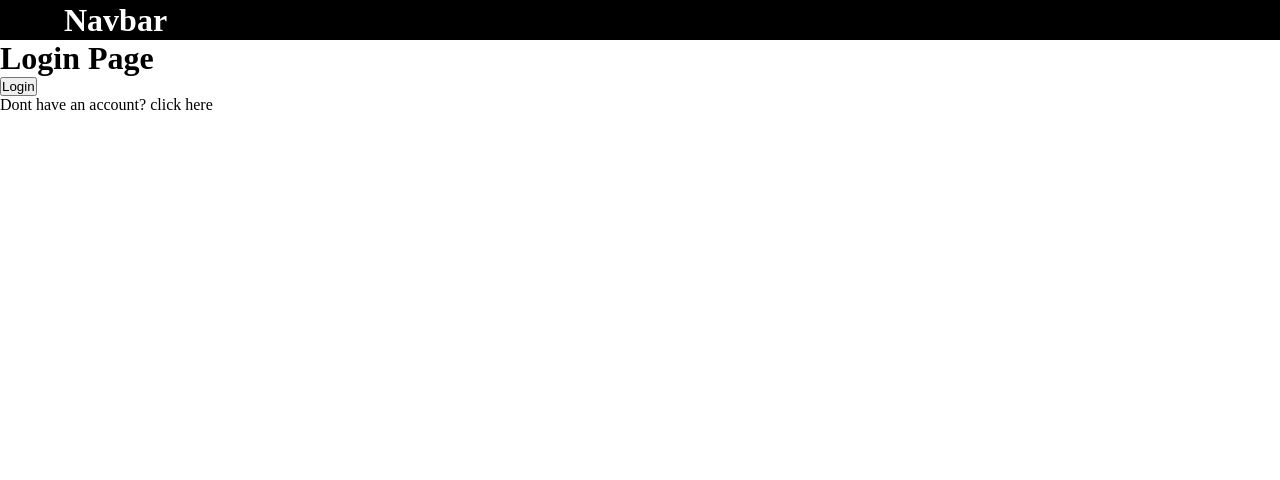
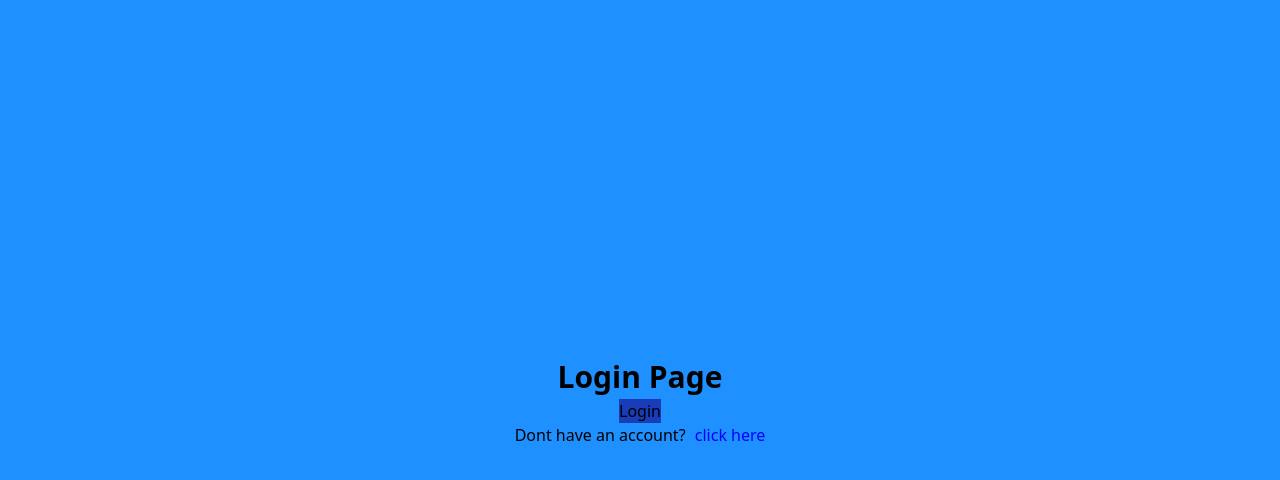
Before and after one commit to KevinMaulanaAtmaja/learn-next-js, a Next.js app in the folder next-app-pages/: page /auth/login in a window 1280 px wide. Shown: the top 480 px of the page. Built offline with nearby package versions, Linux system fonts and the light colour scheme.

Commit message:
global, module, css in js,sass, tailwindcss

```diff
--- /dev/null
+++ b/next-app-pages/postcss.config.mjs
@@ -0,0 +1,7 @@
+const config = {
+    plugins: {
+        "@tailwindcss/postcss": {},
+        autoprefixer: {},
+    },
+};
+export default config;
--- a/next-app-pages/src/components/layout/AppShell/index.tsx
+++ b/next-app-pages/src/components/layout/AppShell/index.tsx
@@ -1,14 +1,19 @@
+import { useRouter } from "next/router";
 import Navbar from "../Navbar";
 
 type AppshellProps = {
     children: React.ReactNode;
 };
 
+const disabledNavbar = ["/auth/login", "/auth/register"];
+
 export default function Appshell(props: AppshellProps) {
     const { children } = props;
+    const { pathname } = useRouter();
+
     return (
         <main>
-            <Navbar />
+            {!disabledNavbar.includes(pathname) && <Navbar />}
             {children}
         </main>
     );
--- /dev/null
+++ b/next-app-pages/src/components/layout/Navbar/Navbar.module.css
@@ -0,0 +1,9 @@
+.navbar {
+    display: flex;
+    width: 100h;
+    height: 40px;
+    background-color: #000;
+    color: #fff;
+    align-items: center;
+    padding: 0 5%;
+}
--- a/next-app-pages/src/components/layout/Navbar/index.tsx
+++ b/next-app-pages/src/components/layout/Navbar/index.tsx
@@ -1,6 +1,8 @@
+import styles from "./Navbar.module.css";
+
 export default function Navbar() {
     return (
-        <div className="navbar">
+        <div className={styles.navbar}>
             <h1>Navbar</h1>
         </div>
     );
--- a/next-app-pages/src/pages/auth/login.tsx
+++ b/next-app-pages/src/pages/auth/login.tsx
@@ -1,19 +1,9 @@
-import Link from "next/link";
-import { useRouter } from "next/router";
+import LoginView from "@/views/auth/Login";
 
 export default function LoginPage() {
-    // const router = useRouter();
-    const { push, query } = useRouter();
-    const handlerLogin = () => {
-        push("/product");
-    };
     return (
-        <div>
-            <h1>Login Page</h1>
-            <button onClick={() => handlerLogin()}>Login</button>
-            <p>
-                Dont have an account? <Link href="/auth/register">click here</Link>
-            </p>
-        </div>
+        <>
+            <LoginView />
+        </>
     );
 }
--- /dev/null
+++ b/next-app-pages/src/styles/colors.scss
@@ -0,0 +1,3 @@
+$schema: (
+    "color-primary": #1e90ff,
+);
--- a/next-app-pages/src/styles/globals.css
+++ b/next-app-pages/src/styles/globals.css
@@ -1,3 +1,8 @@
+@import "tailwindcss";
+/* @tailwind base;
+@tailwind components;
+@tailwind utilities; */
+
 :root {
   --max-width: 1100px;
   --border-radius: 12px;
@@ -106,12 +111,7 @@ a {
   }
 }
 
-.navbar{
-  display: flex;
-  width: 100h;
-  height: 40px;
-  background-color: #000;
-  color: #fff;
-  align-items: center;
-  padding: 0 5%;
+.big-text{
+  font-size: 30px;
+  font-weight: bold;
 }
--- /dev/null
+++ b/next-app-pages/src/views/Auth/Login/Login.module.scss
@@ -0,0 +1,10 @@
+@import "@/styles/colors.scss";
+
+.login {
+    display: flex;
+    flex-direction: column;
+    justify-content: center;
+    align-items: center;
+    height: 100vh;
+    background-color: map-get($schema, "color-primary");
+}
--- /dev/null
+++ b/next-app-pages/src/views/Auth/Login/index.tsx
@@ -0,0 +1,25 @@
+import Link from "next/link";
+import { useRouter } from "next/router";
+import styles from "./Login.module.scss";
+
+export default function LoginView() {
+    // const router = useRouter();
+    const { push, query } = useRouter();
+    const handlerLogin = () => {
+        push("/product");
+    };
+    return (
+        <div className={styles.login}>
+            <h1 className="big-text">Login Page</h1>
+            <button className="border-black bg-blue-800" onClick={() => handlerLogin()}>
+                Login
+            </button>
+            <p>
+                Dont have an account?{" "}
+                <Link href="/auth/register">
+                    <span style={{ color: "blue", cursor: "pointer", marginLeft: "5px" }}> click here</span>
+                </Link>
+            </p>
+        </div>
+    );
+}
```
Also changed, not shown: next-app-pages/package.json (+7 -0 lines), 1 other file (tests, documents, lock files or other folders).
